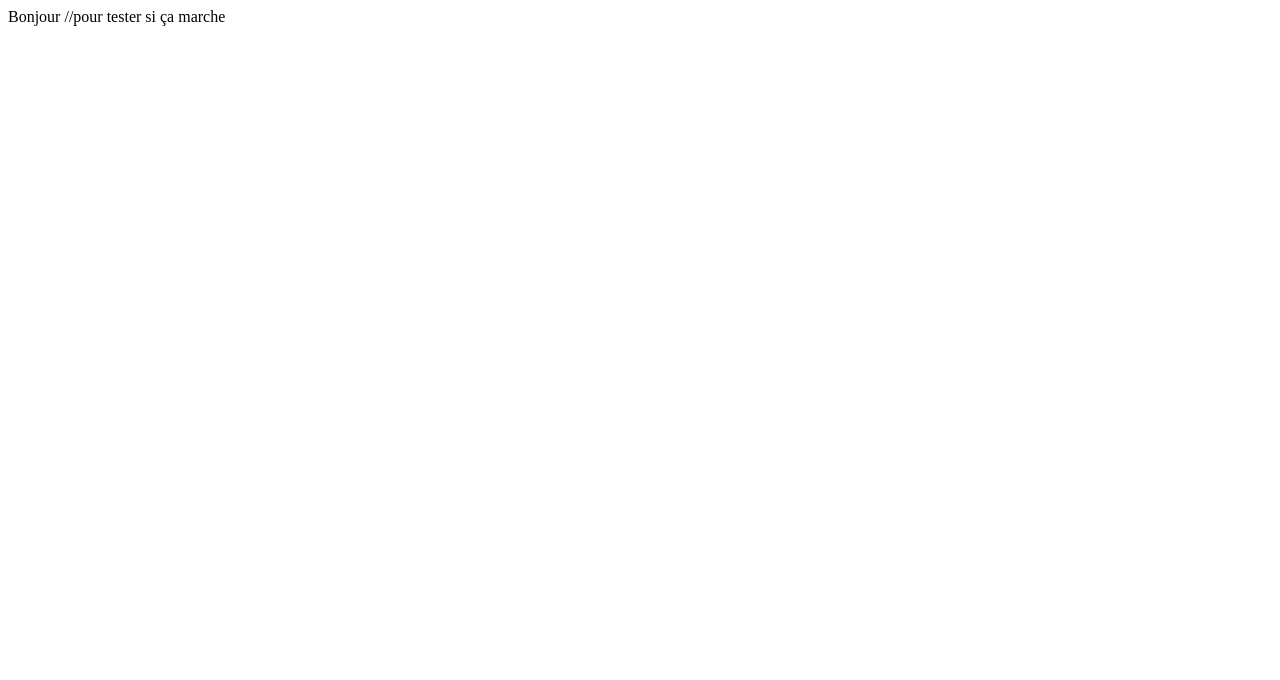
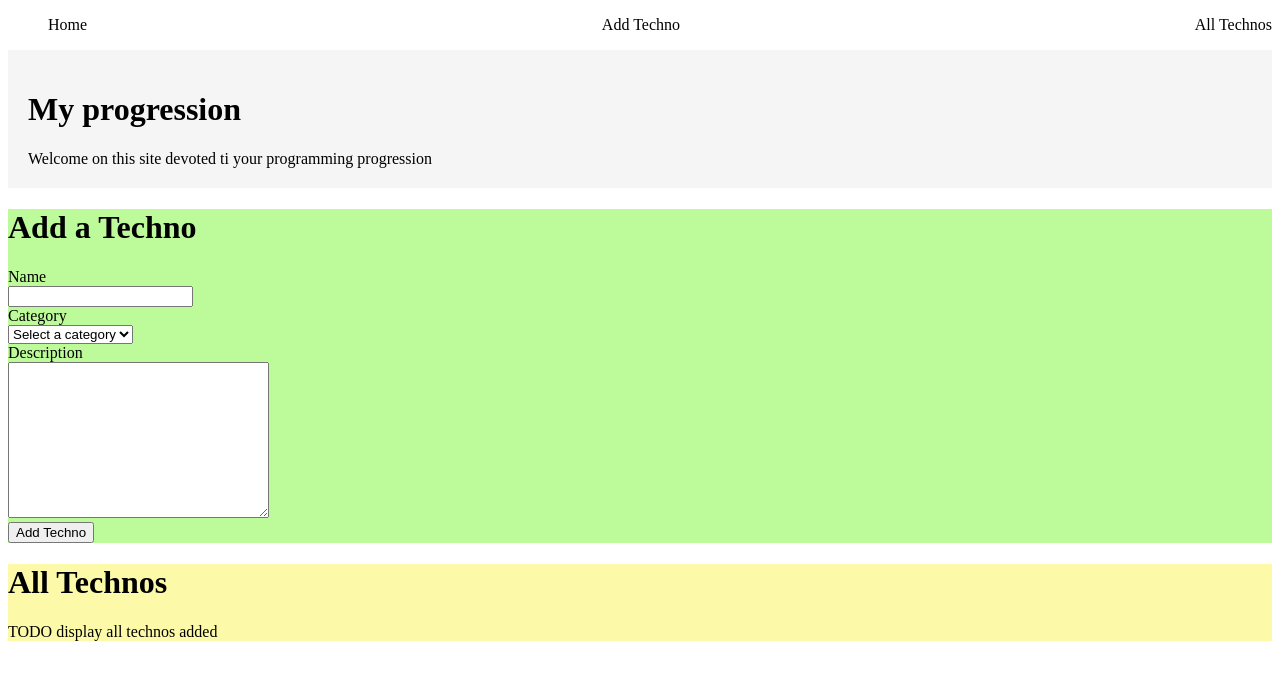
Before and after one commit to Tadkozh/reactcataloguetechnos, a React (Create React App) app: page / in a window 1280 px wide. Shown: the top 680 px of the page. Built offline with nearby package versions, Linux system fonts and the light colour scheme.

Commit message:
arborescence composants stateless et leur css

```diff
--- a/public/index.html
+++ b/public/index.html
@@ -9,7 +9,7 @@
       name="description"
       content="Web site created using create-react-app"
     />
-    <link rel="apple-touch-icon" href="%PUBLIC_URL%/logo192.png" />
+    <!-- <link rel="apple-touch-icon" href="%PUBLIC_URL%/logo192.png" /> -->
     <!--
       manifest.json provides metadata used when your web app is installed on a
       user's mobile device or desktop. See https://developers.google.com/web/fundamentals/web-app-manifest/
--- a/src/App.js
+++ b/src/App.js
@@ -1,9 +1,17 @@
+import Home from './pages/Home';
+import Menu from './components/Menu';
+import TechnoAdd from './pages/TechnoAdd';
+import TechnoList from './pages/TechnoList';
+import './css/app.css';
 
 function App() {
   return (
-    <div className="App">
-      Bonjour //pour tester si ça marche
-    </div>
+    <>
+      <Menu />
+      <Home />
+      <TechnoAdd />
+      <TechnoList />
+    </>
   );
 }
 
--- /dev/null
+++ b/src/components/Menu.js
@@ -0,0 +1,11 @@
+export default function Menu() {
+  return (
+    <div className='menu'>
+      <ul>
+        <li>Home</li>
+        <li>Add Techno</li>
+        <li>All Technos</li>
+      </ul>
+    </div>
+  )
+}
--- /dev/null
+++ b/src/css/app.css
@@ -0,0 +1,4 @@
+@import './home.css';
+@import './menu.css';
+@import './technoadd.css';
+@import './technolist.css';
--- /dev/null
+++ b/src/css/home.css
@@ -0,0 +1,4 @@
+.home {
+  background: #f5f5f5;
+  padding: 20px;
+}
--- /dev/null
+++ b/src/css/menu.css
@@ -0,0 +1,10 @@
+.menu {
+  font-style: 1.2em;
+}
+
+ul {
+  list-style: none;
+  display: flex;
+  flex-direction: row;
+  justify-content: space-between;
+}
--- /dev/null
+++ b/src/css/technoadd.css
@@ -0,0 +1,3 @@
+.techno-add {
+  background-color: rgb(189, 250, 153);
+}
--- /dev/null
+++ b/src/css/technolist.css
@@ -0,0 +1,3 @@
+.techno-list {
+  background-color: rgb(252, 250, 168);
+}
--- /dev/null
+++ b/src/pages/Home.js
@@ -0,0 +1,8 @@
+export default function Home() {
+  return (
+    <div className='home'>
+      <h1>My progression</h1>
+      <div>Welcome on this site devoted ti your programming progression</div>
+    </div>
+  )
+}
--- /dev/null
+++ b/src/pages/TechnoAdd.js
@@ -0,0 +1,30 @@
+export default function TechnoAdd() {
+  return (
+    <div className='techno-add'>
+      <h1>Add a Techno</h1>
+      <div>
+        <form>
+          <label htmlFor='techno-name'>Name</label>
+          <br />
+          <input type='text' name='techno-name' id='techno-name' />
+          <br />
+          <label htmlFor='techno-category'>Category</label>
+          <br />
+          <select name='techno-category' id='techno-category'>
+            <option value=''>Select a category</option>
+            <option value='front'>Front</option>
+            <option value='back'>Back</option>
+            <option value='fullstack'>Full Stack</option>
+            <option value='other'>Other</option>
+          </select>
+          <br />
+          <label htmlFor='techno-description'>Description</label>
+          <br />
+          <textarea name='techno-description' id='techno-description' cols='30' rows='10'></textarea>
+          <br />
+          <input type='submit' value='Add Techno' />
+        </form>
+      </div>
+    </div>
+  )
+}
--- /dev/null
+++ b/src/pages/TechnoList.js
@@ -0,0 +1,8 @@
+export default function TechnoList () {
+  return (
+    <div className='techno-list'>
+      <h1>All Technos</h1>
+      <p>TODO display all technos added</p>
+    </div>
+  )
+}
```
Also changed, not shown: public/manifest.json, 1 other file (tests, documents, lock files or other folders).
